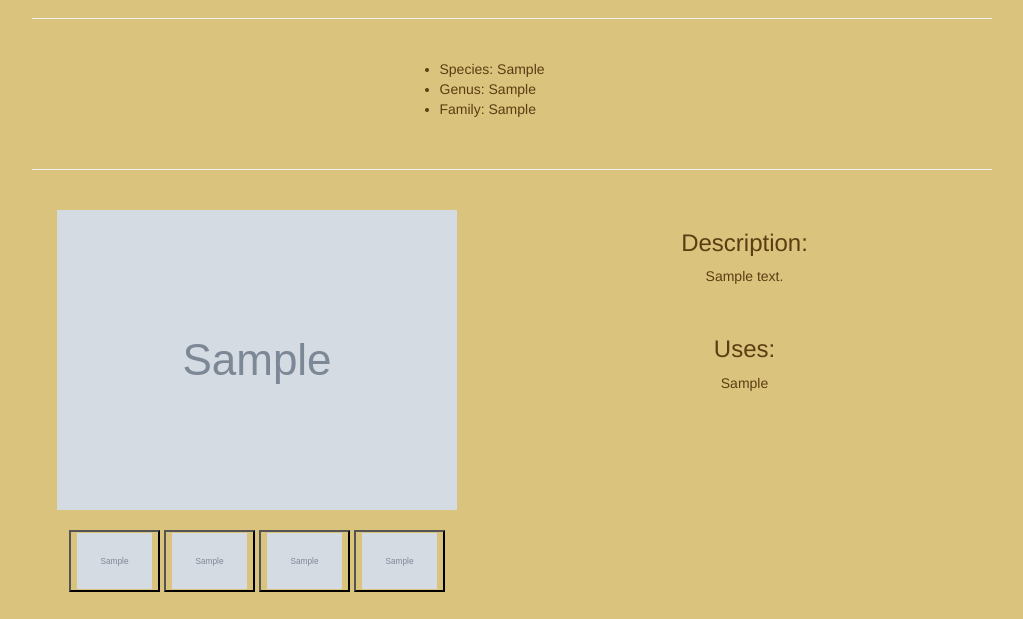
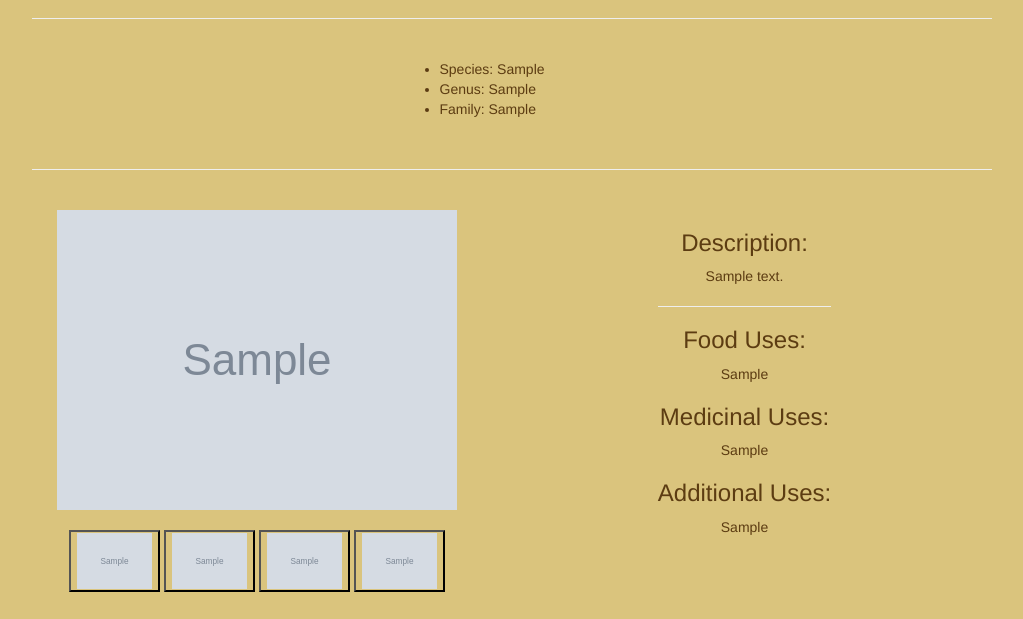
Before and after one commit to rebgrasshopper/SD-plant-animal-guide, a Django app: page /plant/1/ in a window 1280 px wide. Shown: the part 368-987 px from the top of the page, without its empty margins (128-1151 px from the left). Run offline with Django 3.2, Linux system fonts and the light colour scheme; tables that the repository leaves empty hold one stand-in row (values such as "Sample post"); grey boxes marked "Sample" are stand-in pictures; some libraries are stand-ins or nearby versions.

Commit message:
added models to database, fine tuned detail page view

```diff
--- a/guide/models.py
+++ b/guide/models.py
@@ -1,6 +1,6 @@
 from django.conf import settings
 from django.db import models
-
+from django.utils import timezone
 
 class Plant(models.Model):
     name = models.CharField(max_length=200)
@@ -21,7 +21,10 @@ class Plant(models.Model):
     image_alternate2 = models.ImageField(upload_to='static/images/', default=None, blank=True, null=True)
     image_alternate2_title = models.CharField(max_length=400, default=None, blank=True, null=True)
     description = models.TextField(default=None, blank=True, null=True)
-    uses = models.TextField(default=None, blank=True, null=True)
+    food_uses = models.TextField(default=None, blank=True, null=True)
+    medicinal_uses = models.TextField(default=None, blank=True, null=True)
+    other_uses = models.TextField(default=None, blank=True, null=True)
+    date = models.DateTimeField(blank=True, null=True)
 
     def publish(self):
         self.save()
--- a/guide/static/css/guide.css
+++ b/guide/static/css/guide.css
@@ -231,3 +231,7 @@ body {
     width: 225px;
     text-align: left;
 }
+
+#between_text {
+    width: 35%;
+}
--- a/guide/templates/guide/plant_detail.html
+++ b/guide/templates/guide/plant_detail.html
@@ -37,11 +37,21 @@
             <h3 class='description_title'>Description:</h3>
             <p class='description_text'>{{ plant.description }}</p>
         </div>
-        <br />
-        <div class='detail_uses'>
-            <h3 class='uses_title'>Uses:</h3>
-            <p class='uses_text'>{{ plant.uses }}</p>
+        <hr id='between_text'>
+        <div class='detail_food_uses'>
+            <h3 class='food_uses_title'>Food Uses:</h3>
+            <p class='food_uses_text'>{{ plant.food_uses }}</p>
         </div>
+        <div class='detail_medicinal_uses'>
+            <h3 class='medicinal_uses_title'>Medicinal Uses:</h3>
+            <p class='medicinal_uses_text'>{{ plant.medicinal_uses }}</p>
+        </div>
+        {% if plant.other_uses %}
+        <div class='detail_other_uses'>
+            <h3 class='other_uses_title'>Additional Uses:</h3>
+            <p class='other_uses_text'>{{ plant.other_uses }}</p>
+        </div>
+        {% endif %}
     </div>
     <div class='clear_div'></div>
 </div>
```
Also changed, not shown: guide/migrations/0005_auto_20200520_1615.py (added), guide/migrations/0006_plant_other_uses.py (added).
